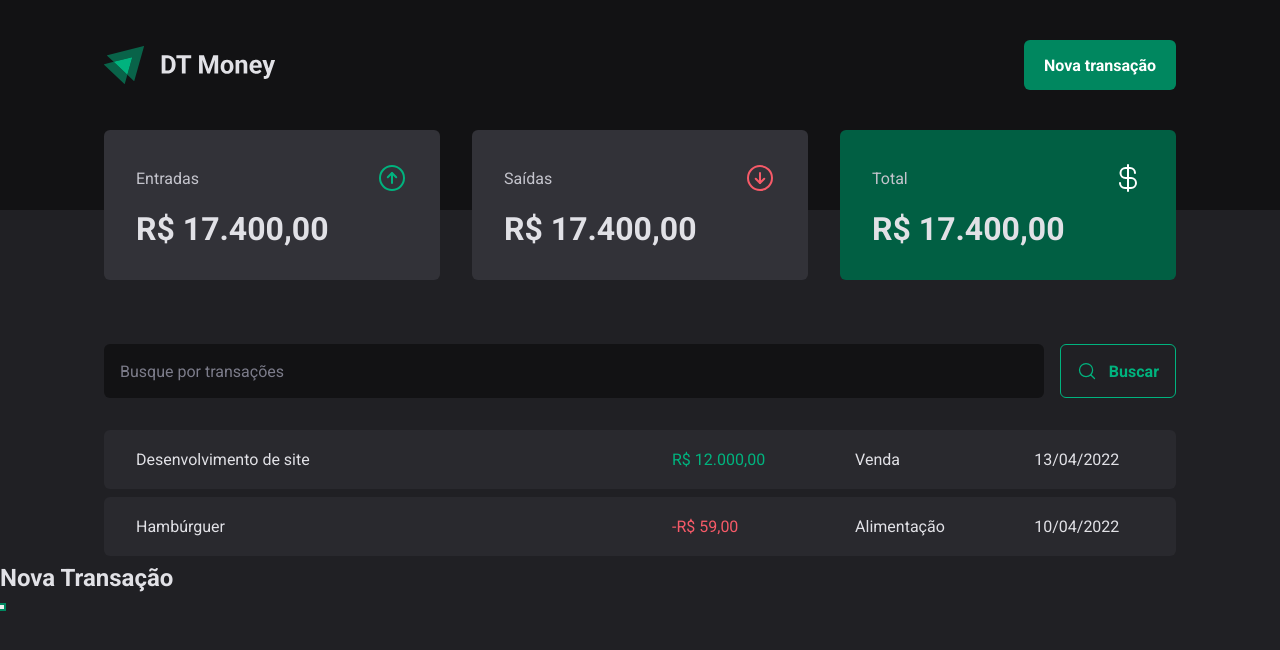
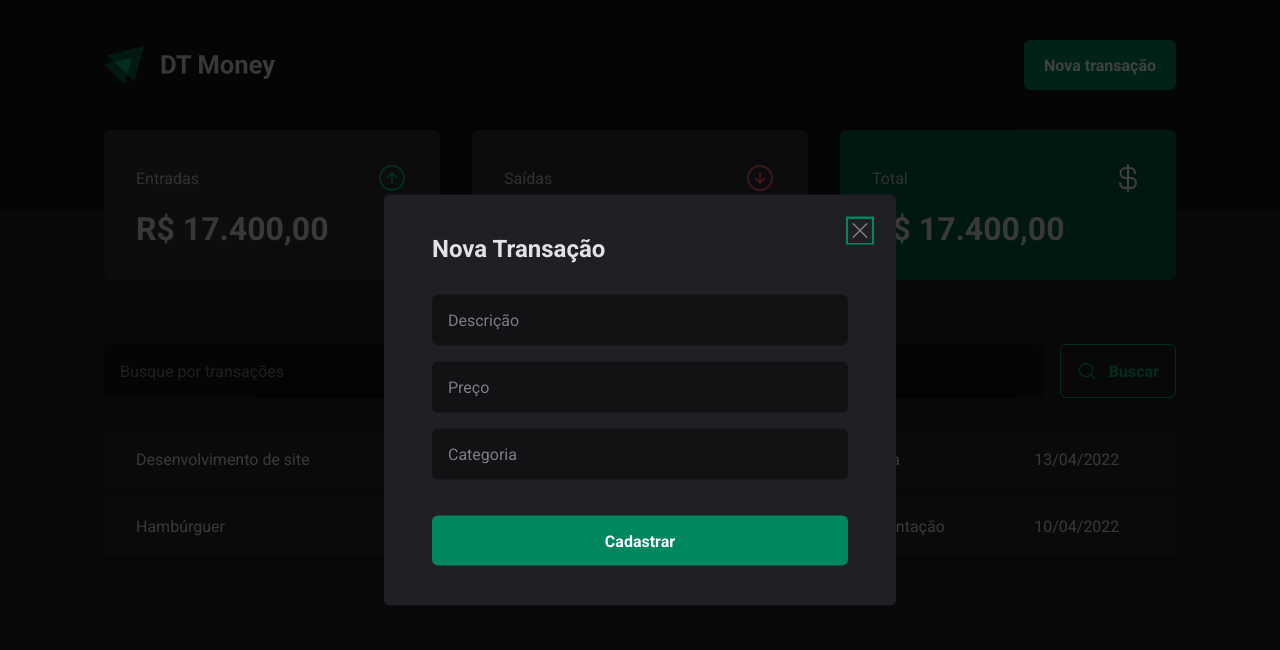
Before and after one commit to mteusbarbosa/dt-money, a React (Vite) app: page / in a window 1280 px wide. Both pictures are taken after a click on the button "Nova transação". Shown: the top 650 px of the page. Built offline with nearby package versions, Linux system fonts and the light colour scheme.

Commit message:
Modal de nova transação

```diff
--- a/src/components/Header/index.tsx
+++ b/src/components/Header/index.tsx
@@ -1,4 +1,5 @@
 import logoImg from '../../assets/logo.svg'
+import { NewTransactionModal } from '../NewTransactionModel';
 import { HeaderContainer, HeaderContent, NewTransactionButton } from './styles'
 import * as Dialog from '@radix-ui/react-dialog';
 
@@ -14,13 +15,7 @@ export function Header() {
           </Dialog.Trigger>
 
           <Dialog.Portal>
-            <Dialog.Overlay />
-
-            <Dialog.Content>
-              <Dialog.Title>Nova Transação</Dialog.Title>
-
-              <Dialog.Close />
-            </Dialog.Content>
+            <NewTransactionModal />
           </Dialog.Portal>
         </Dialog.Root>
       </HeaderContent>
--- /dev/null
+++ b/src/components/NewTransactionModel/index.tsx
@@ -0,0 +1,29 @@
+import * as Dialog from "@radix-ui/react-dialog";
+import { X } from "phosphor-react";
+import { CloseButton, Overlay, Content } from "./styles";
+
+export function NewTransactionModal() {
+  return (
+    <Dialog.Portal>
+      <Overlay />
+
+      <Content>
+        <Dialog.Title>Nova Transação</Dialog.Title>
+
+        <CloseButton>
+          <X size={24} />
+        </CloseButton>
+
+        <form>
+          <input type="text" placeholder="Descrição" required />
+          <input type="number" placeholder="Preço" required />
+          <input type="text" placeholder="Categoria" required />
+
+          <button type="submit">
+            Cadastrar
+          </button>
+        </form>
+      </Content>
+    </Dialog.Portal>
+  );
+}
--- /dev/null
+++ b/src/components/NewTransactionModel/styles.ts
@@ -0,0 +1,63 @@
+import * as Dialog from '@radix-ui/react-dialog';
+import styled from 'styled-components';
+
+export const Overlay = styled(Dialog.Overlay)`
+  position: fixed;
+  width: 100vw;
+  height: 100vh;
+  inset: 0;
+  background: rgba(0, 0, 0, 0.75);
+`;
+
+export const Content = styled(Dialog.Content)`
+  min-width: 32rem;
+  border-radius: 6px;
+  padding: 2.5rem 3rem;
+  background: ${props => props.theme["gray-800"]};
+  position: fixed;
+  top: 50%;
+  left: 50%;
+  transform: translate(-50%, -50%);
+  form {
+    margin-top: 2rem;
+    display: flex;
+    flex-direction: column;
+    gap: 1rem;
+    input {
+      border-radius: 6px;
+      border: 0;
+      background: ${props => props.theme["gray-900"]};
+      color: ${props => props.theme["gray-300"]};
+      padding: 1rem;
+      &::placeholder {
+        color: ${props => props.theme["gray-500"]};
+      }
+    }
+    button[type="submit"] {
+      height: 50px;
+      border: 0;
+      background: ${props => props.theme["green-500"]};
+      color: ${props => props.theme.white};
+      font-weight: bold;
+      padding: 0 1.25rem;
+      border-radius: 6px;
+      margin-top: 1.25rem;
+      cursor: pointer;
+      &:hover {
+        background: ${props => props.theme["green-700"]};
+        transition: background-color 0.2s;
+      }
+    }
+  }
+`;
+
+export const CloseButton = styled(Dialog.Close)`
+  position: absolute;
+  background: transparent;
+  border: 0;
+  top: 1.5rem;
+  right: 1.5rem;
+  line-height: 0;
+  cursor: pointer;
+  color: ${props => props.theme["gray-500"]};
+`;
```
